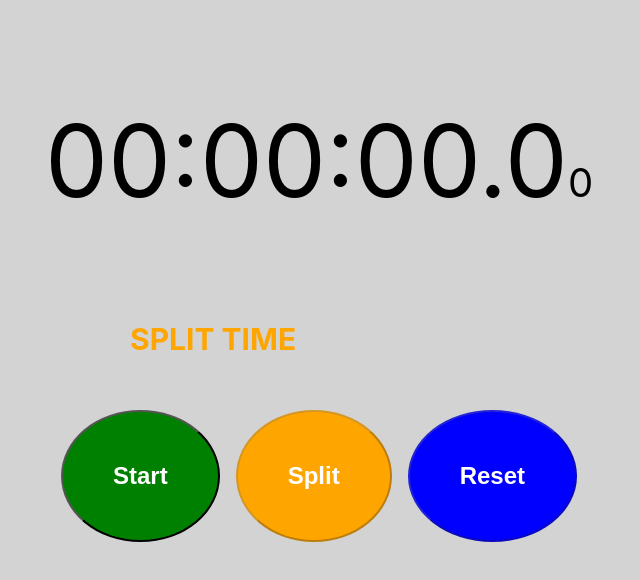
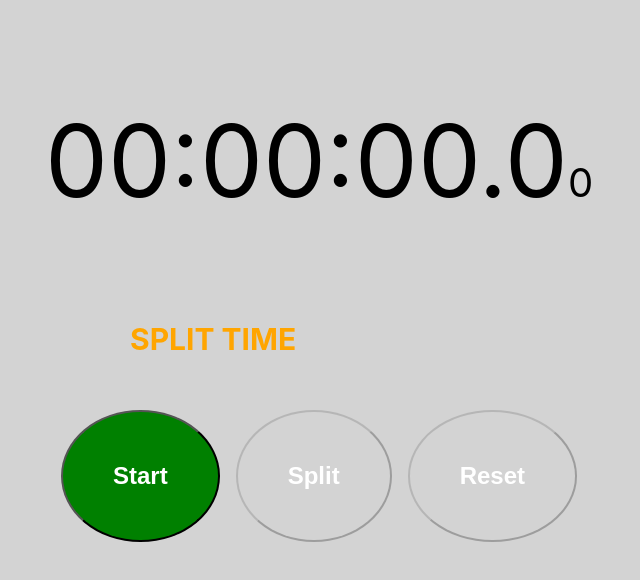
Before and after one commit to yabbasi31415/redux-stop-watch, a React (Create React App) app: page / in a window 1280 px wide. Shown: the top 580 px of the page, without its empty margins (331-971 px from the left). Built offline with nearby package versions, Linux system fonts and the light colour scheme.

Commit message:
Added a function wrapper over useSelector. Fixed button disabling issue

```diff
--- a/src/app/styles.js
+++ b/src/app/styles.js
@@ -7,3 +7,6 @@ export const App = styled.div`
   margin-left: 20px;
   font-style: helvetica;
 `;
+
+
+//global styles
--- a/src/buttons/buttons.jsx
+++ b/src/buttons/buttons.jsx
@@ -1,37 +1,40 @@
 import React from "react";
 import { useSelector, useDispatch } from "react-redux";
-import { start, pause, split, reset } from "../reducer";
+import { start, pause, split, reset, selectEvent } from "../reducer";
 import * as styles from "./styles";
 
 export function Buttons() {
-  const startBtn = useSelector((state) => state.stopwatch.start.id);
+  const startBtnLabel = useSelector(selectEvent("start", "id"));
 
   const dispatch = useDispatch();
 
   return (
     <styles.Div>
       <styles.Start
+        clicked={startBtnLabel}
         id="start"
         onClick={() =>
-          startBtn === "Start" ? dispatch(start()) : dispatch(pause())
+          startBtnLabel === "Start" ? dispatch(start()) : dispatch(pause())
         }
-        disabled={useSelector((state) => state.stopwatch.start.isDisabled)}
+        disabled={false}
       >
-        {useSelector((state) => state.stopwatch.start.id)}
+        {startBtnLabel}
       </styles.Start>
 
       <styles.Split
+        disabledStatus={useSelector(selectEvent("split", "isDisabled"))}
         id="split"
         onClick={() => dispatch(split())}
-        disabled={useSelector((state) => state.stopwatch.split.isDisabled)}
+        disabled={useSelector(selectEvent("split", "isDisabled"))}
       >
         Split
       </styles.Split>
 
       <styles.Reset
+        disabledStatus={useSelector(selectEvent("reset", "isDisabled"))}
         id="reset"
         onClick={() => dispatch(reset())}
-        disabled={useSelector((state) => state.stopwatch.reset.isDisabled)}
+        disabled={useSelector(selectEvent("reset", "isDisabled"))}
       >
         Reset
       </styles.Reset>
--- a/src/buttons/styles.js
+++ b/src/buttons/styles.js
@@ -13,19 +13,16 @@ export const Button = styled.button`
 `;
 
 export const Start = styled(Button)`
-  background-color: green;
+
+  background-color: ${props => (props.clicked==='Start') ? "green" : "purple"};
 `;
 
 export const Split = styled(Button)`
-  background-color: orange;
+  background-color: ${props => (props.disabledStatus===false) ? "orange" : "lightgray"};
 `;
 
 export const Reset = styled(Button)`
-  background-color: blue;
-`;
-
-export const Disabled = styled(Button)`
-  background-color: lightgray;
+  background-color: ${props => (props.disabledStatus===false) ? "blue" : "lightgray"};
 `;
 
 export const Div = styled.div`
--- a/src/clock/displays.jsx
+++ b/src/clock/displays.jsx
@@ -1,9 +1,10 @@
 import { useSelector } from "react-redux";
 import { formatTime } from "../utils/utils";
 import * as styles from "./styles";
+import { selectStateProp } from "../reducer";
 
 export function MainDisplay() {
-  const timeCount = useSelector((state) => state.stopwatch.timeCount);
+  const timeCount = useSelector(selectStateProp("timeCount"));
   const { hrs, min, sec, ms } = formatTime(timeCount);
 
   return (
@@ -17,8 +18,8 @@ export function MainDisplay() {
 }
 
 export function SecondaryDisplay() {
-  const timeCount = useSelector((state) => state.stopwatch.timeCount);
-  const clicked = useSelector((state) => state.stopwatch.clicked);
+  const timeCount = useSelector(selectStateProp("timeCount"));
+  const clicked = useSelector(selectStateProp("clicked"));
 
   if (clicked === "none")
     return <styles.MiniDisplay>SPLIT TIME</styles.MiniDisplay>;
--- a/src/logTable/logTable.jsx
+++ b/src/logTable/logTable.jsx
@@ -1,18 +1,17 @@
-import {useSelector} from 'react-redux';
+import { useSelector } from "react-redux";
 import * as styles from "./styles";
+import { selectStateProp } from "../reducer";
 
 export function LogTable() {
-    const newLogEntry = useSelector (state => state.stopwatch.newLogEntry);
-    const logIndex = useSelector (state => state.stopwatch.logIndex);
+  const newLogEntry = useSelector(selectStateProp('newLogEntry'));
+  const logIndex = useSelector(selectStateProp('logIndex'));
 
   return (
     <>
       <styles.Grid>
         {newLogEntry.map((newLogEntry, index) => (
           <>
-              <styles.GridEntry key={logIndex}>
-                {newLogEntry.id}
-              </styles.GridEntry>
+            <styles.GridEntry key={logIndex}>{newLogEntry.id}</styles.GridEntry>
             <styles.GridEntry key={newLogEntry.clock}>
               {newLogEntry.clock}
             </styles.GridEntry>
--- a/src/reducer.js
+++ b/src/reducer.js
@@ -2,7 +2,6 @@ import { createSlice } from "@reduxjs/toolkit";
 import { formatTime, setTimeCount } from "./utils/utils";
 
 const initialState = {
-
   clicked: "none",
   timeCount: 0,
   start: {
@@ -25,14 +24,12 @@ export const stopwatchSlice = createSlice({
   reducers: {
     start: (state) => {
       state.start.id = "Pause";
-      state.start.class = "enable-pause-btn";
       state.clicked = "start";
       state.split.isDisabled = false;
       state.reset.isDisabled = true;
     },
     pause: (state) => {
       state.start.id = "Start";
-      state.start.class = "enable-start-btn";
       state.clicked = "pause";
       state.split.isDisabled = true;
       state.reset.isDisabled = false;
@@ -64,10 +61,12 @@ export const stopwatchSlice = createSlice({
 });
 
 export const { start, pause, split, reset, incrementCount } =
-stopwatchSlice.actions;
+  stopwatchSlice.actions;
 
-// export const selectCount = (state) => state.stopwatch.value;
-export const selectEvent = (state) => (event, prop) =>
-  state.stopwatch.reset.class;
+export const selectEvent = (button, prop) => (state) =>
+  state.stopwatch[button][prop];
+
+export const selectStateProp = (prop) => (state) =>
+  state.stopwatch[prop];
 
 export default stopwatchSlice.reducer;
```
Lines whose indentation alone changed are shown as unchanged.
